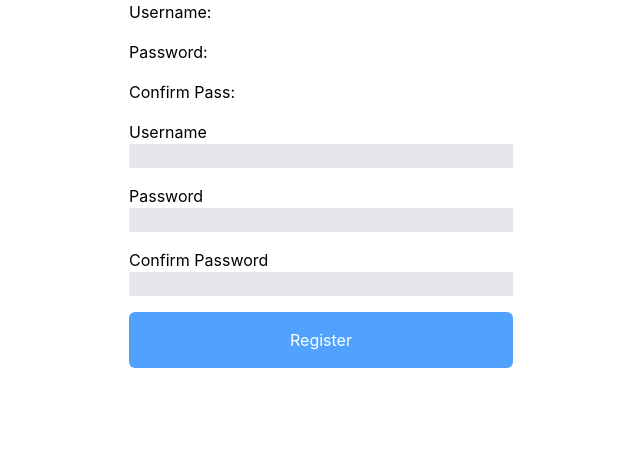
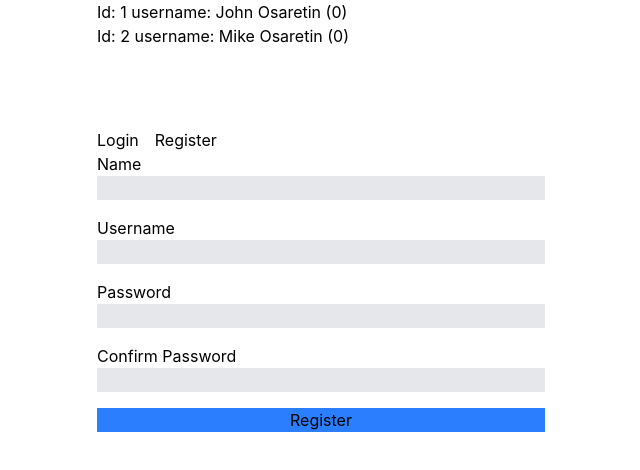
Before and after one commit to JSaretin/web3class, a SvelteKit app: page /register in a window 1280 px wide. Shown: the top 470 px of the page, without its empty margins (319-959 px from the left). Built offline with nearby package versions, Linux system fonts and the light colour scheme.

Commit message:
added register page

```diff
--- a/src/routes/+layout.svelte
+++ b/src/routes/+layout.svelte
@@ -1,13 +1,68 @@
 <script lang="ts">
-	import './layout.css';
-	import favicon from '#lib/assets/favicon.svg';
-	import type { LayoutProps } from './$types';
+	import "./layout.css";
+	import favicon from "#lib/assets/favicon.svg";
+	import type { LayoutProps } from "./$types";
+	import { setContext } from "svelte";
+    import { goto } from "$app/navigation";
 
 	let { children }: LayoutProps = $props();
+
+	interface User {
+		id: number;
+		name: string;
+		username: string;
+		password: string;
+		followsId: string[];
+	}
+
+	let users: User[] = $state([
+		{
+			id: 1,
+			name: "John Osaretin",
+			username: "Jsaretin",
+			password: "1234",
+			followsId: [],
+		},
+		{
+			id: 2,
+			name: "Mike Osaretin",
+			username: "Msaretin",
+			password: "3894",
+			followsId: [],
+		},
+	]);
+
+	setContext("users", users);
+
+	let isLogin = $state(false);
+
+	function directUserToTheRegisterPage(){
+		goto('/register')
+	}
 </script>
 
 <svelte:head>
 	<link rel="icon" href={favicon} />
 </svelte:head>
 
-{@render children()}
+<div class="max-w-md w-full mx-auto">
+	<div class="mb-20">
+		{#each users as user (user.id)}
+			<div class="">
+				Id: {user.id} username: {user.name}
+				<span>({user.followsId.length})</span>
+			</div>
+		{/each}
+	</div>
+
+	<div class="flex gap-4">
+		{#if isLogin}
+			<button>Profile</button>
+			<button>Logout</button>
+		{:else}
+			<button>Login</button>
+			<button onclick={directUserToTheRegisterPage}>Register</button>
+		{/if}
+	</div>
+	{@render children()}
+</div>
--- a/src/routes/+page.svelte
+++ b/src/routes/+page.svelte
@@ -1,76 +1,4 @@
 <script lang="ts">
     import { onMount } from "svelte";
 
-    // variable
-    // condition
-    // loop
-    // function
-
-    const username = "John";
-    const password = "Password";
-
-    let enteredUsername = $state("");
-    let enteredPassword = $state("");
-
-    let isLoggedIn = $state(false);
-    let feedback = $state("");
-
-    function login() {
-        // if (enteredUsername == username && enteredPassword == password) {
-        //     // entered username is username and entered password is password
-        //     feedback = "";
-        //     isLoggedIn = true;
-        // }
-
-        // else {
-        //     feedback = "invalid username or password";
-        //     isLoggedIn = false;
-        // }
-
-
-
-
-        if (enteredUsername == username){
-            // entered username is expected username
-
-
-            if (enteredPassword == password){
-                // entered password is expected password
-                feedback = ""
-                isLoggedIn = true
-            }
-            else {
-                // entered password in not expected password
-                feedback = "wrong password"
-                isLoggedIn = false;
-            }
-        }
-        else {
-
-            // entered username is not expected username
-            feedback = "wrong username"
-            isLoggedIn = false;
-        }
-    }
-
-    // == -> "is"
-    // != -> "is not"
-    // && -> "and"
-    let buttonIsActive = $state(false)
-    function activeButton(){
-        // buttonIsActive = !buttonIsActive
-        if (buttonIsActive){
-            buttonIsActive = false
-        }
-        else {
-            buttonIsActive = true
-        }
-    }
-
-
 </script>
-
-
-<button onclick={activeButton}>
-    <div class={"w-96 h-96 rounded-full " + (buttonIsActive ? "bg-green-500" : "bg-red-500")}></div>
-</button>
--- a/src/routes/register/+page.svelte
+++ b/src/routes/register/+page.svelte
@@ -1,64 +1,75 @@
 <script lang="ts">
+    import { goto } from "$app/navigation";
+    import { getContext } from "svelte";
+
     // variable
     // condition
     // loop
     // function
+    interface User {
+        id: number;
+        name: string;
+        username: string;
+        password: string;
+        followsId: string[];
+    }
 
+    const users: User[] = getContext("users");
+
+    let enteredName = $state("");
     let enteredUsername = $state("");
     let enteredPassword = $state("");
     let enteredConfirmPassword = $state("");
 
-    let feedback = $state("");
+    function addNewUser() {
+        if (enteredPassword != enteredConfirmPassword) {
+            alert("Password is incorrect");
+            return;
+        }
 
-    let isRegisted = $state(false);
-
-    function registerUser() {
-        if (enteredPassword != enteredConfirmPassword) {
-            feedback = "password did not match";
-        } else {
-            feedback = "";
-            isRegisted = true;
+        let isRegistered = false;
+        for (const user of users) {
+            // for user in users
+            if (enteredUsername == user.username) {
+                isRegistered = true;
             }
         }
 
-    // == -> "is"
-    // != -> "is not"
-    // && -> "and"
+        if (isRegistered) {
+            alert("You are already registered. Login instead");
+            return;
+        }
+
+        users.push({
+            id: users.length + 1,
+            name: enteredName,
+            username: enteredUsername,
+            password: enteredPassword,
+            followsId: [],
+        });
+
+        enteredName = "";
+        enteredPassword = "";
+        enteredConfirmPassword = "";
+        enteredUsername = "";
+
+        goto("/");
+    }
 </script>
 
-<div class="w-full h-screen flex flex-col align-middle place-items-center">
-    {#if feedback !== ""}
-        <div class="bg-red-300 text-white p-3 text-sm">{feedback}</div>
-    {/if}
-
-    {#if isRegisted}
-        <h1 class="text-6xl">Welcome new user</h1>
-    {:else}
-        <div class="max-w-sm w-full flex flex-col gap-4">
-            <div class="">
-                Username: {enteredUsername}
-            </div>
-            <div class="">
-                Password: {enteredPassword}
-            </div>
-            <div class="">
-                Confirm Pass: {enteredConfirmPassword}
+<div class="flex flex-col gap-4">
+    <div class="flex flex-col">
+        Name
+        <input class="bg-gray-200" type="text" bind:value={enteredName} />
     </div>
     <div class="flex flex-col">
         Username
-                <input
-                    class="bg-gray-200"
-                    type="text"
-                    bind:value={enteredUsername}
-                />
+        <input class="bg-gray-200" type="text" bind:value={enteredUsername} />
     </div>
+
     <div class="flex flex-col">
         Password
-                <input
-                    class="bg-gray-200"
-                    type="text"
-                    bind:value={enteredPassword}
-                />
+        <input class="bg-gray-200" type="text" bind:value={enteredPassword} />
     </div>
     <div class="flex flex-col">
         Confirm Password
@@ -69,12 +80,5 @@
         />
     </div>
 
-            <button
-                onclick={registerUser}
-                class="bg-blue-400 text-white p-4 rounded-md"
-            >
-                Register
-            </button>
+    <button onclick={addNewUser} class="bg-blue-500">Register</button>
 </div>
-    {/if}
-</div>
```
Lines whose indentation alone changed are shown as unchanged.
